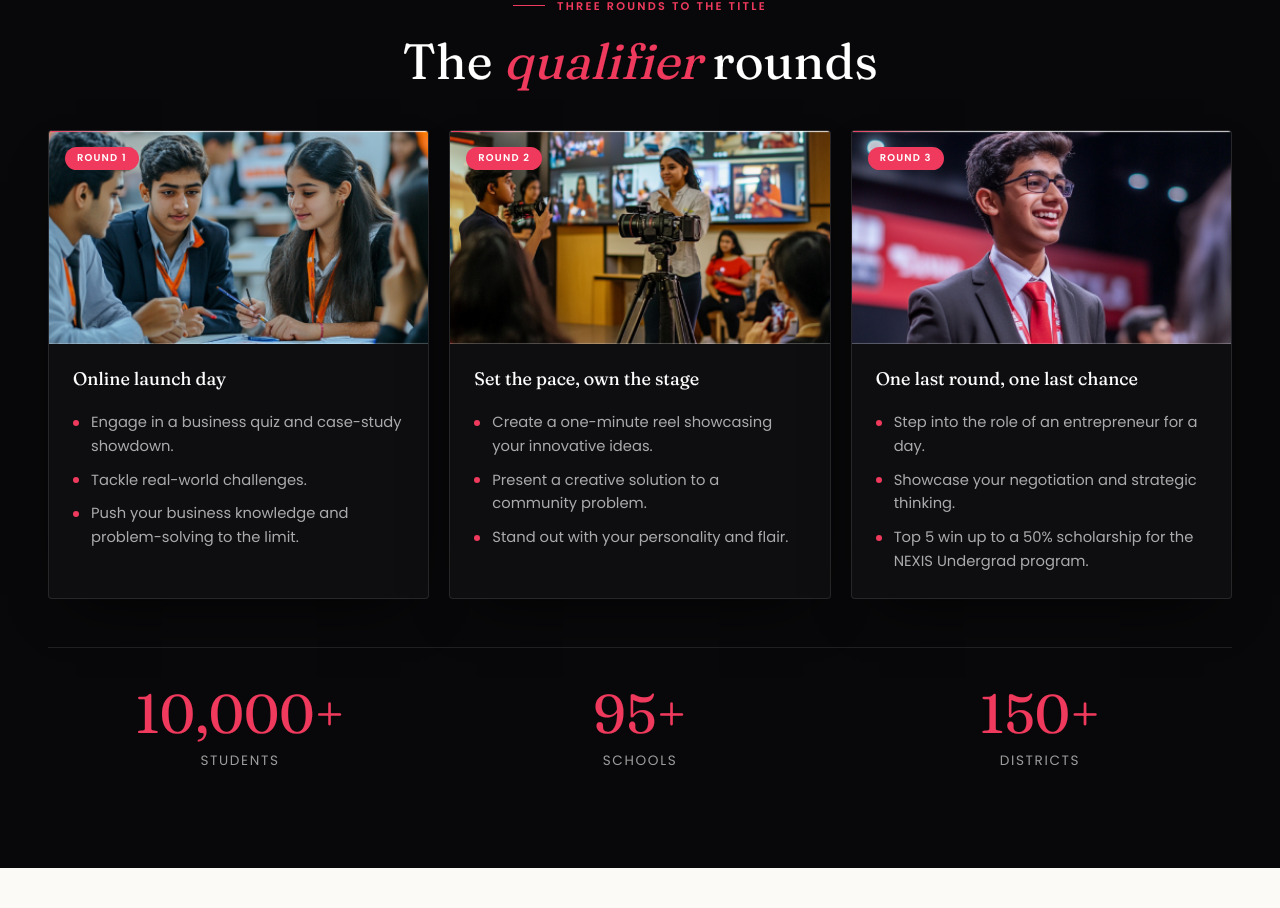
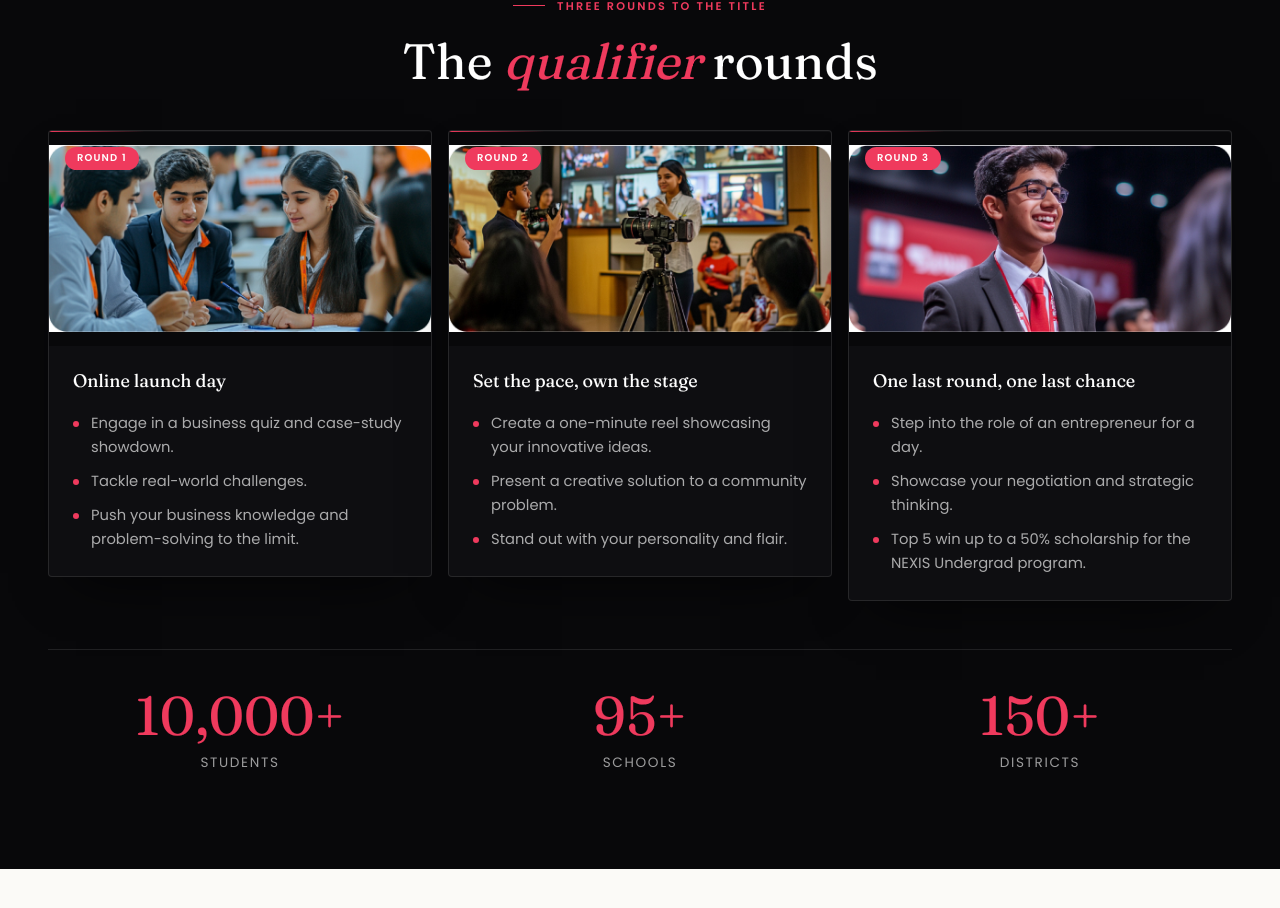
Before and after one commit to goappycodes/nexis-2027, a Next.js app: page /18-under-18 in a window 1280 px wide. Shown: the part 1340-2248 px from the top of the page. Built offline with nearby package versions, Linux system fonts and the light colour scheme.

Commit message:
Polish 18 under 18 for mobile

```diff
--- a/app/18-under-18/page.tsx
+++ b/app/18-under-18/page.tsx
@@ -86,7 +86,7 @@ export default function EighteenUnder18Page() {
         <img
           src="/wp-media/2024/10/Student-photos.png"
           alt="NEXIS 18 under 18 participants"
-          className="absolute inset-0 -z-10 h-full w-full object-cover object-top opacity-40"
+          className="absolute inset-0 -z-10 hidden h-full w-full object-cover object-top opacity-40 sm:block"
         />
         <div className="pointer-events-none absolute inset-0 -z-10 bg-gradient-to-b from-[#08080a]/85 via-[#08080a]/70 to-[#08080a]" />
         <div className="pointer-events-none absolute -right-24 -top-24 -z-10 h-96 w-96 rounded-full bg-crimson/25 blur-[130px]" />
@@ -119,6 +119,20 @@ export default function EighteenUnder18Page() {
               Register interest
               <ArrowRight className="arrow" />
             </a>
+          </Reveal>
+          <Reveal delay={280} className="mt-10 w-full sm:hidden">
+            <figure className="overflow-hidden rounded-[5px] border border-white/15 bg-black/50 text-left">
+              {/* eslint-disable-next-line @next/next/no-img-element */}
+              <img
+                src="/wp-media/2024/10/lunch-day.jpg"
+                alt="Students working together during a NEXIS 18 under 18 business challenge"
+                className="h-auto w-full object-contain"
+              />
+              <figcaption className="flex items-center gap-2 border-t border-white/10 px-4 py-3 text-[0.66rem] font-semibold uppercase tracking-[0.12em] text-white/65">
+                <span className="h-1.5 w-1.5 rounded-full bg-crimson" />
+                Business challenges. Team strategy. New ideas.
+              </figcaption>
+            </figure>
           </Reveal>
         </div>
       </section>
@@ -173,13 +187,13 @@ export default function EighteenUnder18Page() {
               </h2>
             </Reveal>
           </div>
-          <div className="mt-10 grid gap-4 sm:gap-5 lg:grid-cols-3">
+          <div className="-mx-[var(--gutter)] mt-10 flex snap-x snap-mandatory items-start gap-4 overflow-x-auto overflow-y-hidden px-[var(--gutter)] pb-3 [scrollbar-width:none] md:mx-0 md:grid md:grid-cols-3 md:overflow-visible md:px-0 md:pb-0 [&::-webkit-scrollbar]:hidden">
             {ROUNDS.map((r, i) => (
-              <Reveal key={r.n} delay={(i % 3) * 80} className={`flex flex-col ${CARD_DARK}`}>
+              <Reveal key={r.n} delay={(i % 3) * 80} className={`flex min-w-[84%] snap-center flex-col md:min-w-0 ${CARD_DARK}`}>
                 <AccentRule />
                 <div className="relative aspect-[16/9] overflow-hidden bg-black/40">
                   {/* eslint-disable-next-line @next/next/no-img-element */}
-                  <img src={r.img} alt={r.t} loading="lazy" decoding="async" className="absolute inset-0 h-full w-full object-cover" />
+                  <img src={r.img} alt={r.t} loading="lazy" decoding="async" className="absolute inset-0 h-full w-full object-contain" />
                   <span className="absolute left-4 top-4 rounded-full bg-crimson px-3 py-1 text-[0.62rem] font-semibold uppercase tracking-[0.12em] text-white">{r.n}</span>
                 </div>
                 <div className="flex flex-1 flex-col p-6">
```
Also changed, not shown: .codex/nexis-ux-audit.md.
